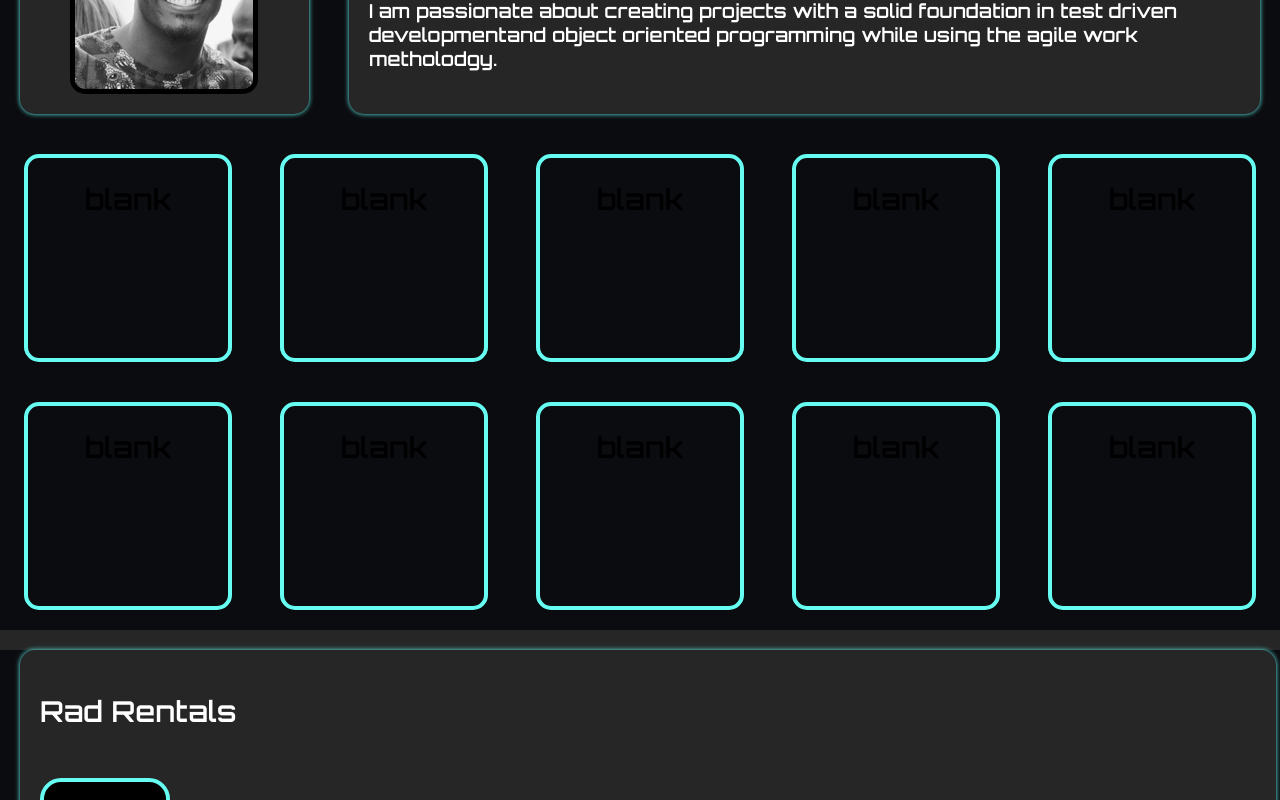
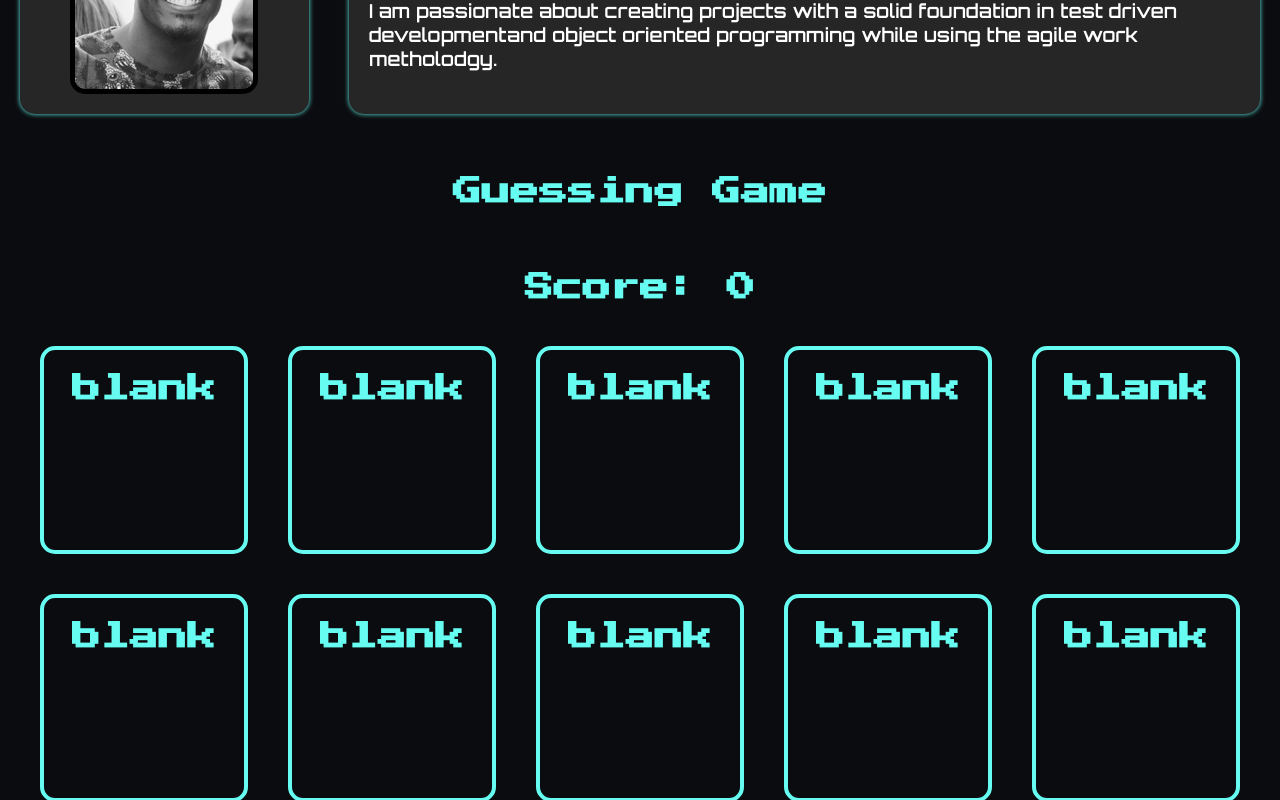
Before and after one commit to Trond240/Trond-s-Portfolio-Site, a React (Create React App) app: page / in a window 1280 px wide. Shown: the part 920-1720 px from the top of the page. Built offline with nearby package versions, Linux system fonts and the light colour scheme.

Commit message:
Add game section to nav bar.

```diff
--- a/src/cardGame/cardGame.css
+++ b/src/cardGame/cardGame.css
@@ -1,5 +1,9 @@
 .game-section {
+    color: #66FCF1;
+    font-family: 'Press Start 2P', cursive;
+    text-align: center;
     background-color: #0B0C10;
+    padding: 20px;
 }
 
 .game_board {
--- a/src/cardGame/cardGame.js
+++ b/src/cardGame/cardGame.js
@@ -65,12 +65,18 @@ class CardGame extends Component {
     }
 
     render() {
-        console.log(this.state.cards)
+        const randomArray = this.state.cards.sort(() => 0.5 - Math.random());
+        console.log(randomArray)
         return (
-            <section className='game-section'>
+            <section className='game-section' id='Game-section'>
+                <h2>Guessing Game</h2>
+                <br></br>
+                <h2>Score: {this.state.matched}</h2>
                 <div className='game_board'>
-                    <Cards cardData={this.state.cards}/>
+                    <Cards cardData={randomArray}/>
                 </div>
+                <link rel="preconnect" href="https://fonts.gstatic.com"></link>
+                <link href="https://fonts.googleapis.com/css2?family=Press+Start+2P&display=swap" rel="stylesheet"></link>
             </section>
         )
     }
--- a/src/navBar/navBar.js
+++ b/src/navBar/navBar.js
@@ -11,7 +11,7 @@ export const NavBar = () => {
   }
 
   const displayNavButtons = () => {
-    const navHeadings = ['Home', 'About', 'Projects', 'Contact'];
+    const navHeadings = ['Home', 'About', 'Game', 'Projects', 'Contact'];
     const navButtons = navHeadings.map(heading => {
       return <button tabIndex='0' aria-label={`${heading} section`} key={`${heading}`} onClick={() => performSmoothScroll(`${heading}`)} className='navBar-buttons'>{`${heading}`}</button>
     })
```
Also changed, not shown: 1 other file (tests, documents, lock files or other folders).
